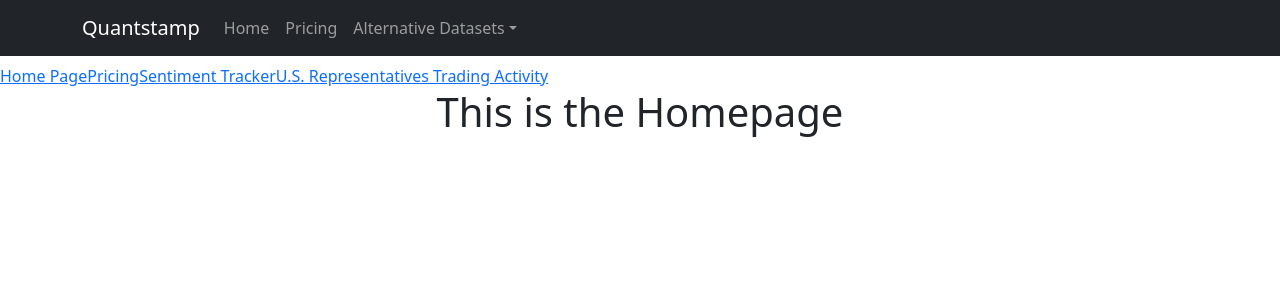
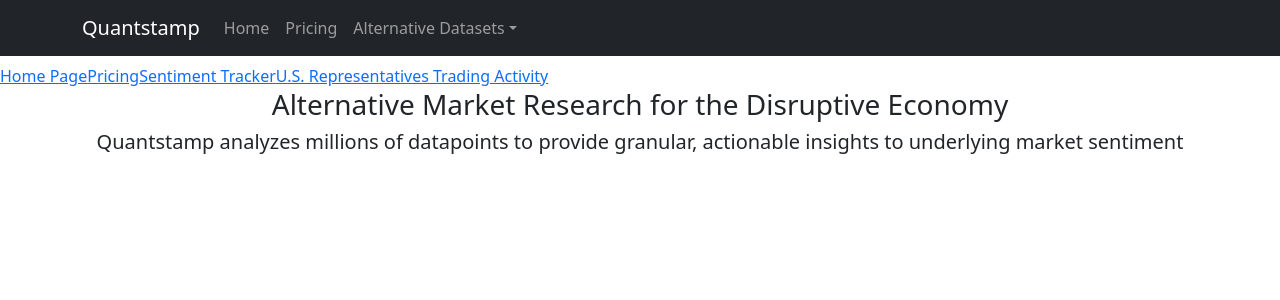
Before and after one commit to rkirk430/Project_3_FrontEnd, a React (Create React App) app: page / in a window 1280 px wide. Shown: the top 300 px of the page. Built offline with nearby package versions, Linux system fonts and the light colour scheme.

Commit message:
Added Styling

```diff
--- a/src/pages/home.js
+++ b/src/pages/home.js
@@ -2,7 +2,13 @@
 
 
 const Home = (props) => {
-    return <h1>This is the Homepage</h1>
+    return(
+        <>
+            <h3> Alternative Market Research for the Disruptive Economy </h3>
+            <h5> Quantstamp analyzes millions of datapoints to provide granular, actionable insights to underlying market sentiment </h5>
+        </>
+
+    )
 };
 
 export default Home;
```
